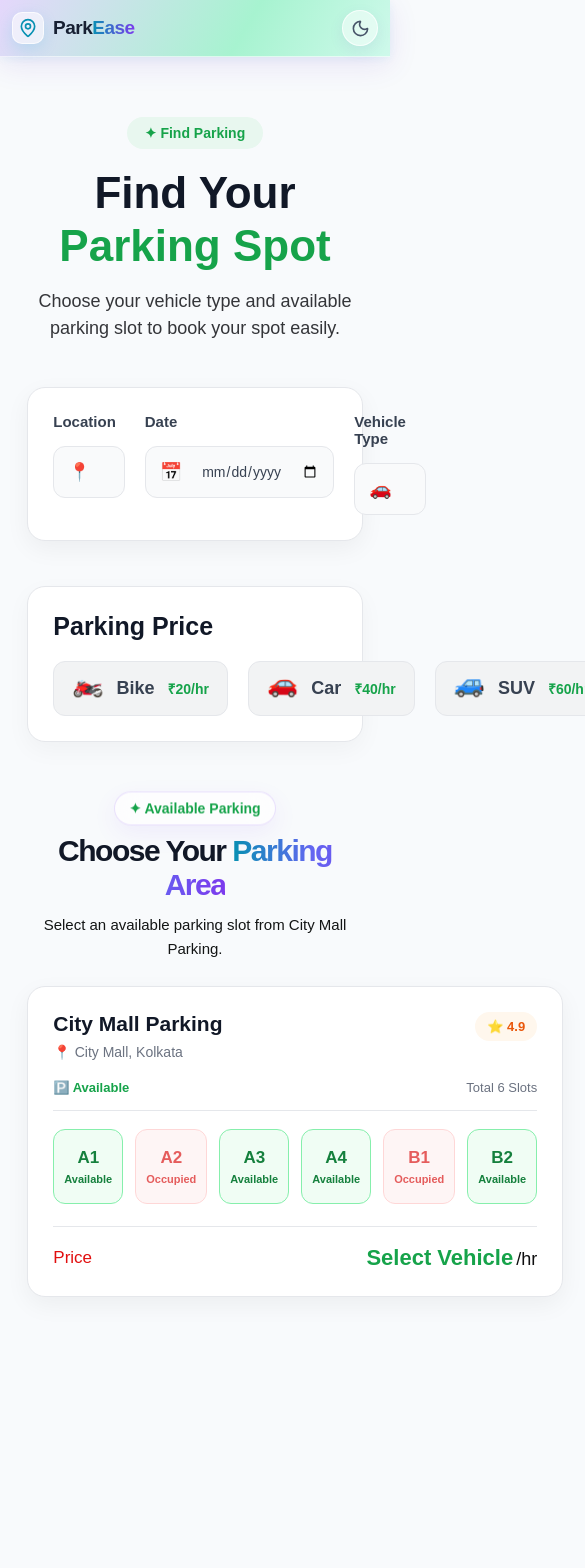
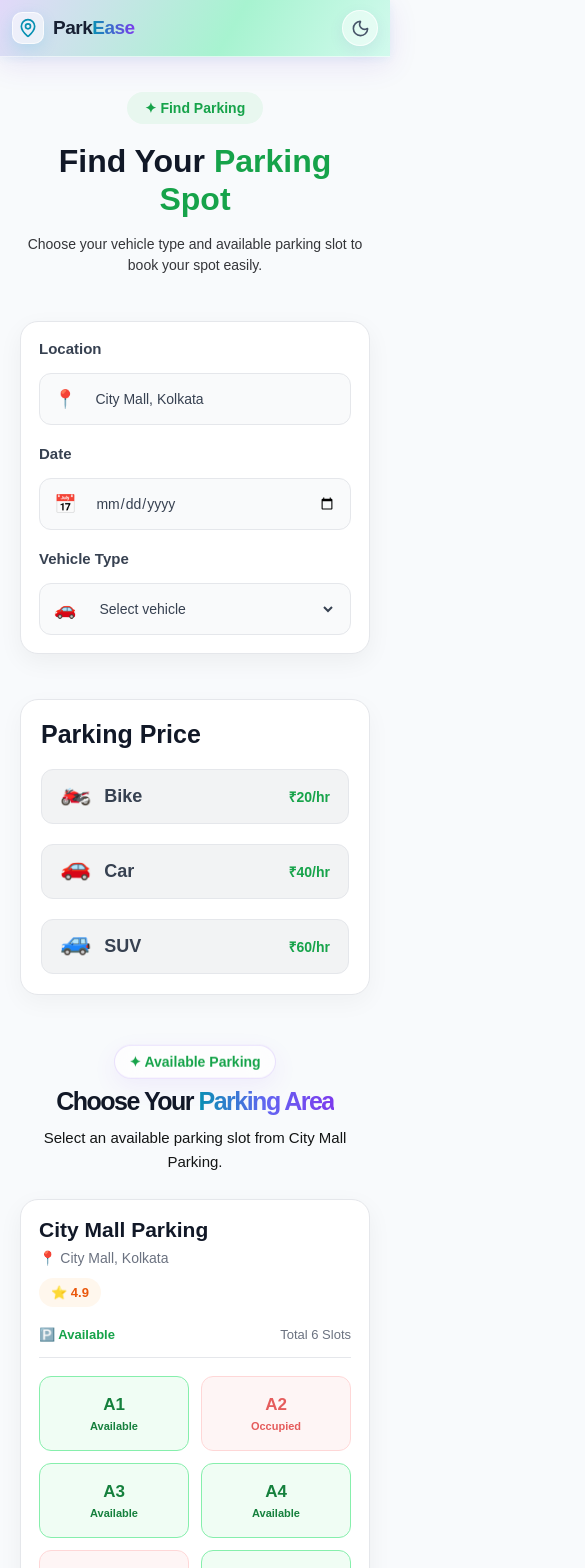
Before and after one commit to dibeyendu-dev/smart-parking-system, a React (Vite) app: page /search in a window 390 px wide. Shown: the top 1568 px of the page, 585 px wide, since content can reach past the window. Before the commit the page ends 1407 px from the top, so only its background shows below. Built offline with nearby package versions, Linux system fonts and the light colour scheme.

Commit message:
Parking Slots section booking section css  added

```diff
--- a/src/css/FindParking.css
+++ b/src/css/FindParking.css
@@ -367,6 +367,7 @@
     gap: 12px;
     margin-bottom: 22px;
 }
+
 /* Common Slot */
 .parking-slot {
     min-height: 75px;
@@ -383,20 +384,24 @@
     font-family: inherit;
     transition: 0.25s ease;
 }
+
 /* Slot Number */
 .parking-slot strong {
     font-size: 17px;
 }
+
 /* Slot Status Text */
 .parking-slot span {
     font-size: 11px;
 }
+
 /* Available Slot */
 .parking-slot.available {
     border-color: #86efac;
     background: #f0fdf4;
     color: #15803d;
 }
+
 /* Available Hover */
 .parking-slot.available:hover {
     border-color: #16a34a;
@@ -404,6 +409,7 @@
     transform: translateY(-3px);
     box-shadow: 0 5px 15px rgba(22, 163, 74, 0.12);
 }
+
 /* Occupied Slot */
 .parking-slot.occupied {
     border-color: #fecaca;
@@ -412,6 +418,7 @@
     cursor: not-allowed;
     opacity: 0.75;
 }
+
 /* Selected Slot */
 .parking-slot.selected {
     border-color: #16a34a;
@@ -420,25 +427,29 @@
     box-shadow: 0 6px 18px rgba(22, 163, 74, 0.25);
     transform: translateY(-2px);
 }
+
 /* Parking Price */
 .parking-result-price {
     display: flex;
     align-items: center;
     justify-content: space-between;
     padding-top: 18px;
-     border-top: 1px solid #e5e7eb;
+    border-top: 1px solid #e5e7eb;
 }
+
 /* Price Label */
 .parking-result-price small {
     font-size: 17px;
 
     color: #e10f0f;
 }
+
 /* Price Amount */
 .parking-result-price strong {
     font-size: 22px;
     color: #16a34a;
 }
+
 /* Price Per Hour */
 .parking-result-price strong span {
     margin-left: 3px;
@@ -446,3 +457,175 @@
     font-weight: 500;
     color: #0f0f10;
 }
+
+/* Selected Parking Section */
+.selected-parking-section {
+    width: 100%;
+    max-width: 1100px;
+    margin: 0 auto 50px;
+}
+
+/* Selected Parking Card */
+.selected-parking-card {
+    padding: 30px;
+    background: #ffffff;
+    border: 1px solid #bbf7d0;
+    border-radius: 18px;
+    box-shadow: 0 10px 30px rgba(22, 163, 74, 0.08);
+    box-sizing: border-box;
+}
+
+/* Selected Badge */
+.selected-badge {
+    display: inline-block;
+    padding: 7px 14px;
+    background: #dcfce7;
+    color: #15803d;
+    border-radius: 20px;
+    font-size: 13px;
+    font-weight: 600;
+}
+
+/* Selected Parking Name */
+.selected-parking-card h2 {
+    margin: 15px 0 8px;
+    font-size: 25px;
+    color: #111827;
+}
+
+/* Selected Location */
+.selected-parking-card>p {
+    margin: 0 0 25px;
+    color: #6b7280;
+    font-size: 14px;
+}
+
+/* Selected Details */
+.selected-details {
+    display: grid;
+    grid-template-columns: repeat(3, 1fr);
+    gap: 15px;
+    margin-bottom: 25px;
+}
+
+/* Individual Detail */
+.selected-details>div {
+    display: flex;
+    flex-direction: column;
+    gap: 6px;
+    padding: 15px;
+    background: #f9fafb;
+    border: 1px solid #e5e7eb;
+    border-radius: 12px;
+}
+
+/* Detail Label */
+.selected-details small {
+    font-size: 12px;
+    color: #6b7280;
+}
+
+/* Detail Value */
+.selected-details strong {
+    font-size: 16px;
+    color: #111827;
+}
+
+/* Booking Button */
+.book-slot-btn {
+    display: inline-flex;
+    align-items: center;
+    justify-content: center;
+    min-height: 50px;
+    padding: 0 25px;
+    background: #16a34a;
+    color: #ffffff;
+    border-radius: 10px;
+    text-decoration: none;
+    font-size: 14px;
+    font-weight: 600;
+    transition: 0.3s ease;
+}
+
+/* Booking Button Hover */
+.book-slot-btn:hover {
+    background: #15803d;
+    transform: translateY(-2px);
+    box-shadow: 0 8px 20px rgba(22, 163, 74, 0.2);
+}
+
+/* ======================================== RESPONSIVE DESIGN ======================================== */
+/* Tablet */
+@media (max-width: 900px) {
+    .find-parking-page {
+        padding: 50px 5%;
+    }
+
+    .find-parking-search {
+        grid-template-columns: 1fr;
+    }
+
+    .price-options {
+        grid-template-columns: 1fr;
+    }
+
+    .parking-slots {
+        grid-template-columns: repeat(3, 1fr);
+    }
+
+    .selected-details {
+        grid-template-columns: 1fr;
+    }
+}
+
+/* Mobile */
+@media (max-width: 600px) {
+    .find-parking-page {
+        padding: 35px 20px;
+    }
+
+    .find-parking-header h1 {
+        font-size: 32px;
+    }
+
+    .find-parking-header p {
+        font-size: 14px;
+    }
+
+    .find-parking-search {
+        padding: 18px;
+    }
+
+    .vehicle-price-info {
+        padding: 20px;
+    }
+
+    .section-heading h2 {
+        font-size: 25px;
+    }
+
+    .parking-result-card {
+        padding: 18px;
+    }
+
+    .parking-result-header {
+        flex-direction: column;
+        gap: 12px;
+    }
+
+    .parking-rating {
+        align-self: flex-start;
+    }
+
+    .parking-slots {
+        grid-template-columns: repeat(2, 1fr);
+    }
+
+    .selected-parking-card {
+        padding: 20px;
+    }
+
+    .book-slot-btn {
+        width: 100%;
+    }
+}
```
